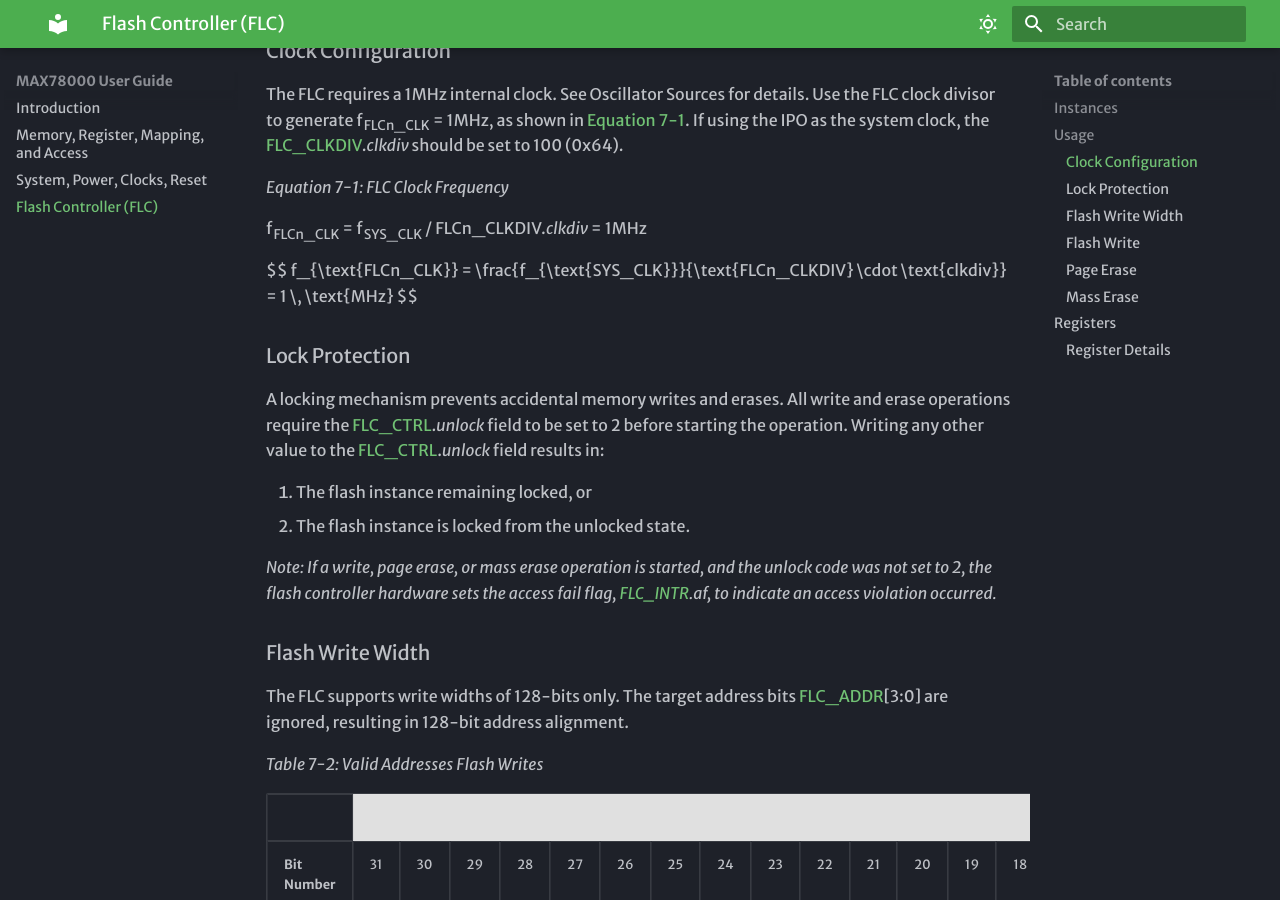
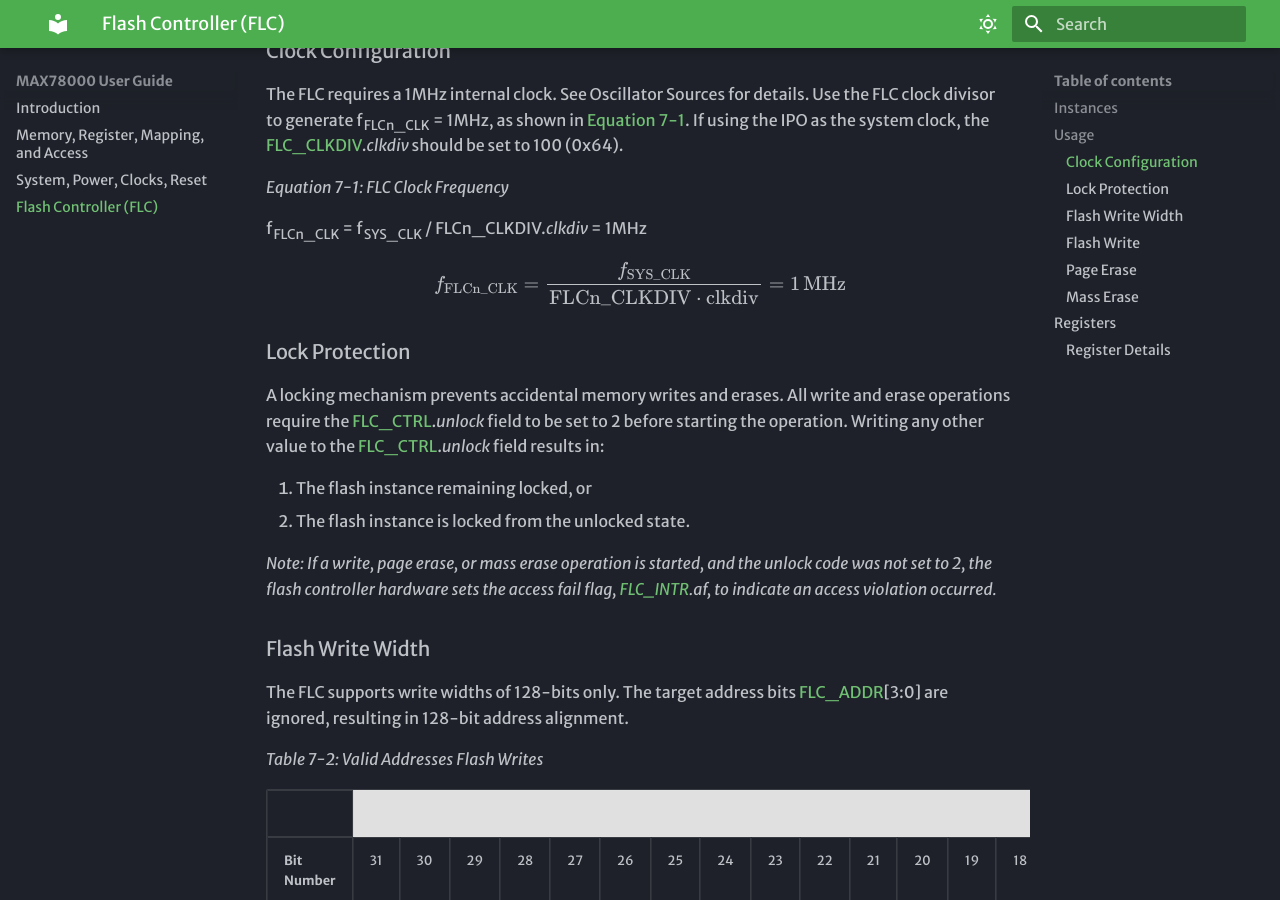
Before and after one commit to tunc-ay/max78000.github.io, an MkDocs documentation site: the page built from docs/flash-controller.md, in a window 1280 px wide and 900 px high, scrolled down 1285 px. Built offline with MkDocs 1.6.1 and Material for MkDocs 9.7.7, drawn with Linux system fonts in a browser that asks for light colours; some web fonts are replaced; some of the changed lines change nothing that is shown.

Commit message:
changed the website URL

```diff
--- a/mkdocs.yml
+++ b/mkdocs.yml
@@ -1,5 +1,5 @@
 site_name: MAX78000 User Guide
-site_url: https://github.com/tunc-ay/max78000.github.io
+site_url: https://tunc-ay.github.io/max78000.github.io/
 nav:
   - index.md
   - memory-register-mapping-access.md
@@ -28,6 +28,7 @@
     text: Merriweather Sans
     code: Red Hat Mono
 markdown_extensions:
+  - admonition
   - pymdownx.highlight:
       anchor_linenums: true
       line_spans: __span
@@ -39,3 +40,7 @@
   - css/extra.css
 plugins:
   - search
+
+extra_javascript:
+  - https://polyfill.io/v3/polyfill.min.js?features=es6
+  - https://cdn.jsdelivr.net/npm/mathjax@3/es5/tex-mml-chtml.js
```
